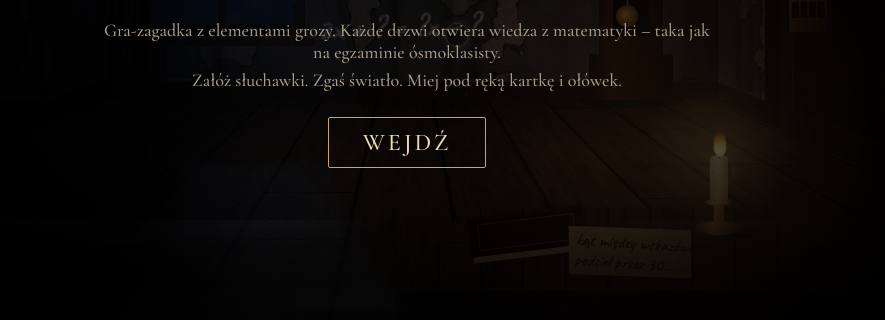
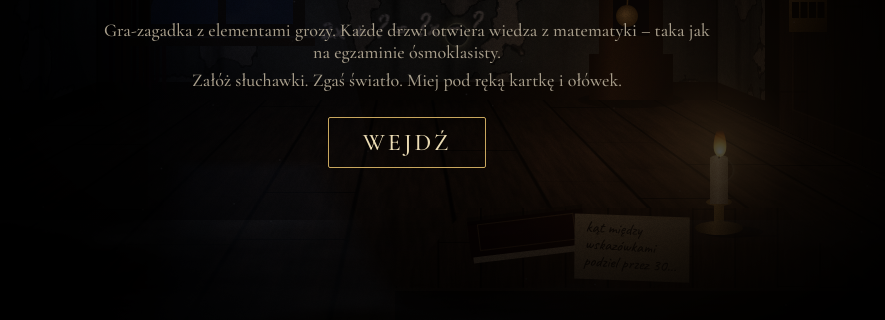
Before and after one commit to hv8dt8j88m-design/dom-przy-wisniowej, a plain HTML site: page index.html in a window 1280 px wide. Shown: the part 380-700 px from the top of the page, without its empty margins (233-1118 px from the left). Drawn offline with nearby package versions, Linux system fonts and the light colour scheme.

Commit message:
Add files via upload

```diff
--- a/index.html
+++ b/index.html
@@ -226,8 +226,10 @@ function candleBody(x,y,s){s=s||1;const holder=g.createLinearGradient(x-24*s,0,x
 function desk(top,face){g.fillStyle='rgba(0,0,0,.6)';g.beginPath();g.ellipse((top[2][0]+top[3][0])/2,face+76,(top[2][0]-top[3][0])*.7,30,0,0,7);g.fill();
   g.save();poly(top);g.clip();g.fillStyle='#2d1b0e';g.fillRect(top[3][0],top[0][1],top[2][0]-top[3][0],face-top[0][1]+4);g.globalAlpha=.75;g.drawImage(T('wood'),0,0,512,160,top[3][0],top[0][1],top[2][0]-top[3][0],face-top[0][1]+6);g.globalAlpha=1;g.restore();
   g.fillStyle='#1a0f07';g.fillRect(top[3][0],face,top[2][0]-top[3][0],H-face);g.fillStyle='rgba(255,200,140,.18)';g.fillRect(top[3][0],face,top[2][0]-top[3][0],3)}
-function noteOn(x,y,rot,l1,l2){g.save();g.translate(x,y);g.rotate(rot);const pp=g.createLinearGradient(-60,-24,60,24);pp.addColorStop(0,'#cfc09a');pp.addColorStop(1,'#9c8c66');g.fillStyle=pp;poly([[-62,-22],[60,-26],[64,22],[-58,26]]);g.fill();
-  g.fillStyle='#2a1e12';g.font='500 17px Caveat, cursive';g.textAlign='left';g.textBaseline='middle';g.fillText(l1,-54,-8);if(l2)g.fillText(l2,-54,12);g.restore()}
+function noteOn(x,y,rot,lines){g.save();g.translate(x,y);g.rotate(rot);g.font='500 16px Caveat, cursive';
+  const w=Math.max(...lines.map(l=>g.measureText(l).width))+24,h=lines.length*17+14,hw=w/2,hh=h/2;
+  const pp=g.createLinearGradient(-hw,-hh,hw,hh);pp.addColorStop(0,'#cfc09a');pp.addColorStop(1,'#9c8c66');g.fillStyle=pp;poly([[-hw,-hh+2],[hw-2,-hh-2],[hw+2,hh-2],[-hw+4,hh+2]]);g.fill();
+  g.fillStyle='#2a1e12';g.textAlign='left';g.textBaseline='middle';lines.forEach((l,i)=>g.fillText(l,-hw+12,-hh+15+i*17));g.restore()}
 function book(x,y,rot,col){g.save();g.translate(x,y);g.rotate(rot);g.fillStyle=col||'#2a0c0c';g.fillRect(-58,-20,116,38);g.fillStyle='#d6c9a8';g.fillRect(-56,16,112,6);g.fillStyle='rgba(0,0,0,.3)';g.fillRect(-58,-24,116,8);g.strokeStyle='rgba(200,160,90,.5)';g.lineWidth=1;g.strokeRect(-48,-16,96,26);g.restore()}
 function bookshelf(x0,x1,y0,y1,seed){g.fillStyle='#1a0f07';g.fillRect(x0-8,y0-10,x1-x0+16,y1-y0+10);const rows=5,rh=(y1-y0)/rows,cols=['#4a1414','#1f3320','#1c2340','#5a4318','#3a2412','#2c1b2e','#5a2a14','#242424'];
   for(let r=0;r<rows;r++){const sy=y0+r*rh;g.fillStyle='#0b0704';g.fillRect(x0,sy,x1-x0,rh-6);let x=x0+2,i=0;
@@ -262,7 +264,7 @@ function lightPass(lights,amb){const off=document.createElement('canvas');off.wi
 const SCENES={
 gabinet(){room({wall:'paper',floor:'wood'});curtain(342,398,128,425);windowRect(384,150,142,214);
   mirror(690,238,50,68);chalk('2x + ? = ?x − ?',540,372,32,-.035);clockTall(826,168,76,272);doorRight(1012,1132);
-  desk([[700,548],[1016,548],[1100,628],[628,628]],628);book(760,575,-.12);noteOn(862,592,.07,'kąt między wskazówkami','podziel przez 30…');candleBody(952,512);
+  desk([[700,548],[1016,548],[1100,628],[628,628]],628);book(760,575,-.12);noteOn(864,588,.07,['kąt między','wskazówkami','podziel przez 30…']);candleBody(952,512);
   moonBeam(384,150,142,[[402,500],[560,500],[640,650],[380,676]]);
   lightPass([{x:952,y:490,r:560,c:[255,200,140],k:.95},{x:470,y:300,r:330,c:[120,140,190],k:.45},{x:500,y:600,r:200,c:[110,130,180],k:.3}])},
 biblioteka(){room({wall:'panel',floor:'wood',ceil:.4});bookshelf(350,600,150,440,3);
```
